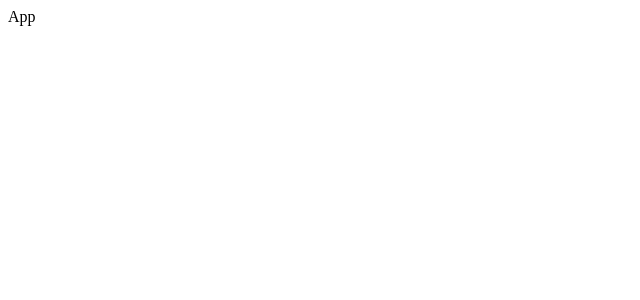
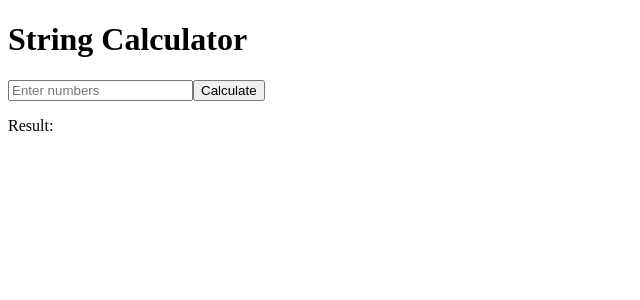
Before and after one commit to shakti97/Incubyte, a React (Vite) app: page / in a window 1280 px wide. Shown: the top 300 px of the page, without its empty margins (0-640 px from the left). Built offline with nearby package versions, Linux system fonts and the light colour scheme.

Commit message:
Added Simple UI element for component

```diff
--- a/src/App.tsx
+++ b/src/App.tsx
@@ -1,7 +1,14 @@
 import "./App.css";
 
 function App() {
-  return <>App</>;
+  return (
+    <>
+      <h1>String Calculator</h1>
+      <input type="text" data-testid="input" placeholder="Enter numbers" />
+      <button data-testid="calculate">Calculate</button>
+      <p data-testid="result">Result: </p>
+    </>
+  );
 }
 
 export default App;
```
